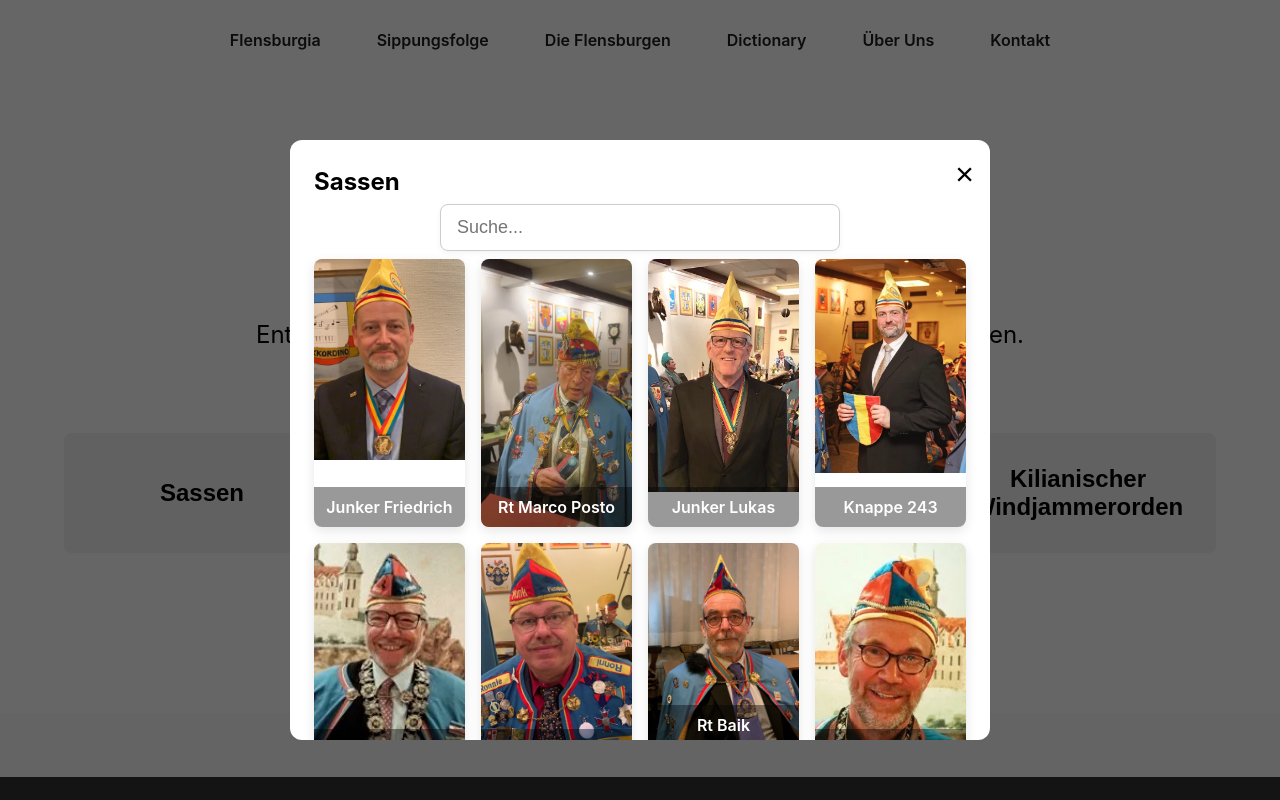
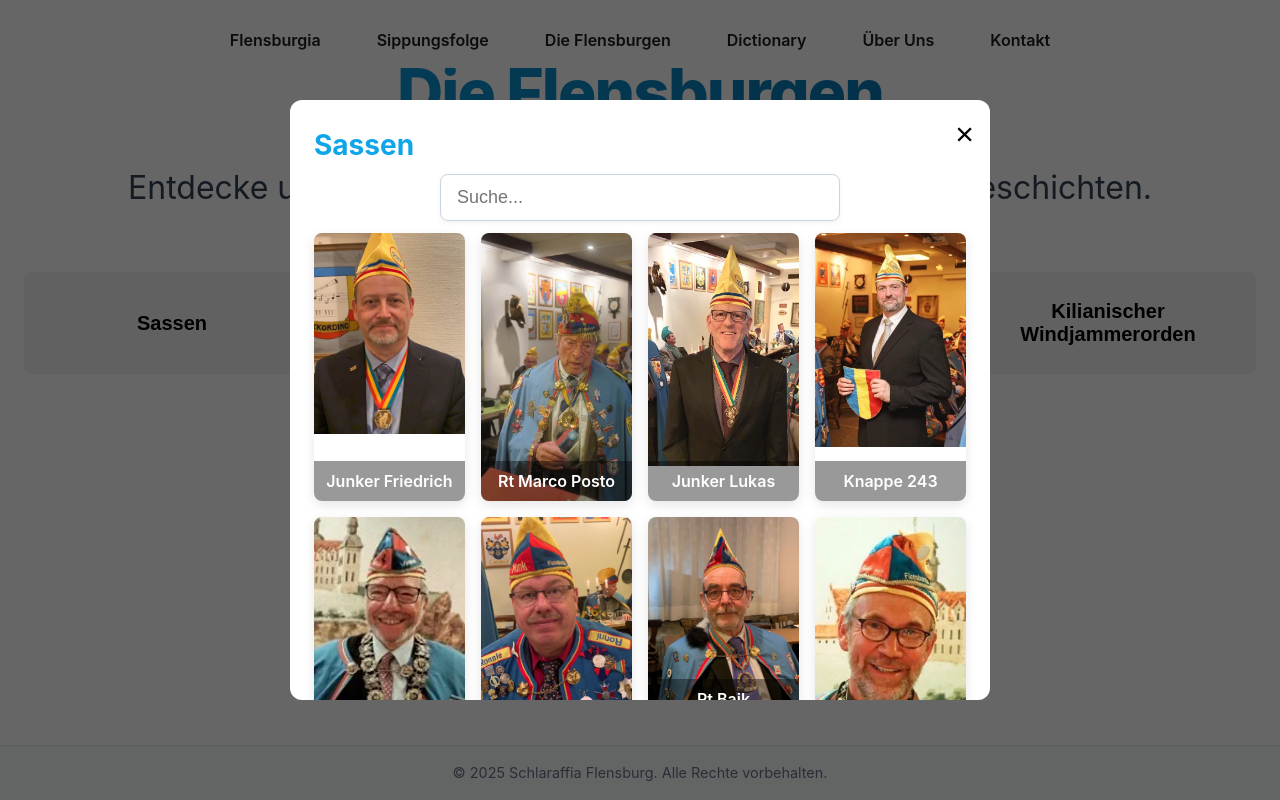
Before and after one commit to ptr03/Flensburgia-Web-Engineering, a Vue app: page /die-flensburgen in a window 1280 px wide. Both pictures are taken after a click on the button "Sassen". Shown: the top 800 px of the page. Built offline with nearby package versions, Linux system fonts and the light colour scheme.

Commit message:
Changed Die Flelsburgen.vue to fir the dictionary and the sippungsfolge

```diff
--- a/src/components/FlensburgenPage.vue
+++ b/src/components/FlensburgenPage.vue
@@ -1,5 +1,5 @@
 <template>
-  <div class="section flensburgen-page">
+  <div class="flensburgen-page">
     <!-- Hero Section -->
     <section class="hero-plain flense-hero">
       <div class="content-wrapper">
@@ -12,36 +12,58 @@
 
     <!-- Main Content -->
     <FlensburgenSection />
+
+    <!-- Footer -->
+    <footer class="site-footer">
+      © 2025 Schlaraffia Flensburg. Alle Rechte vorbehalten.
+    </footer>
   </div>
 </template>
 
 <script setup>
-import FlensburgenSection from './FlensburgenSection.vue'
+import FlensburgenSection from '../components/FlensburgenSection.vue'
 </script>
 
 <style scoped>
-/* Page Background */
 .flensburgen-page {
+  display: flex;
+  flex-direction: column;
+  min-height: 100vh;
   background: #ffffff;
 }
 
-/* Hero Section */
+/* Hier wird der Hero-Bereich etwas verkürzt, damit Buttons näher an der Beschreibung stehen */
 .flense-hero {
-  padding: clamp(3rem, 8vw, 5rem) 1.5rem;
+  display: flex;
+  align-items: center;
+  justify-content: center;
+  min-height: 30vh;
+  padding: 0 1.5rem;
   background: #ffffff;
-  text-align: center;
   opacity: 0;
   animation: fadeInUp 0.8s ease-out forwards;
+  overflow: visible; /* stellt sicher, dass nichts abgeschnitten wird */
 }
 
-/* Hero Title & Subtitle */
+.flense-hero .content-wrapper {
+  text-align: center;
+}
+
+/* Überschrift: mehr Zeilenhöhe und unteren Abstand hinzufügen, damit z.B. das "g" nicht abgeschnitten wird */
 .flense-hero .section-title {
   opacity: 0;
   animation: fadeInUp 0.8s ease-out forwards;
   animation-delay: 0.2s;
-  color: #000;
-  font-size: 3rem;
-  font-weight: 700;
+  font-size: clamp(2.5rem, 6vw, 4rem);
+  font-weight: 800;
+  letter-spacing: -0.03em;
+  line-height: 2;
+  margin: 0;
+  margin-bottom: 0.5rem;
+  background: linear-gradient(to right, #0ea5e9, #0369a1);
+  -webkit-background-clip: text;
+  background-clip: text;
+  -webkit-text-fill-color: transparent;
 }
 
 .flense-hero .section-subtitle {
@@ -49,11 +71,21 @@ import FlensburgenSection from './FlensburgenSection.vue'
   animation: fadeInUp 0.8s ease-out forwards;
   animation-delay: 0.4s;
   margin-top: 0.5rem;
-  color: #000;
-  font-size: 1.5rem;
+  color: #334155;
+  font-size: clamp(1.5rem, 3vw, 2rem);
 }
 
-/* Fade-In Keyframes */
+/* Footer immer unten anheften */
+.site-footer {
+  margin-top: auto;
+  background: #f8fafc;
+  text-align: center;
+  padding: 1rem;
+  font-size: 0.9rem;
+  color: #64748b;
+  border-top: 1px solid #e2e8f0;
+}
+
 @keyframes fadeInUp {
   from {
     opacity: 0;
--- a/src/components/FlensburgenSection.vue
+++ b/src/components/FlensburgenSection.vue
@@ -1,3 +1,4 @@
+<!-- src/components/FlensburgenSection.vue -->
 <template>
   <section class="flensburgen-section">
     <div class="category-grid">
@@ -33,7 +34,7 @@
 
           <!-- Sassen -->
           <div v-if="activeId === 'sassen'" class="modal-sassen">
-            <h2>Sassen</h2>
+            <h2 class="modal-title">Sassen</h2>
             <div class="search-wrapper">
               <input
                 v-model="search"
@@ -66,7 +67,7 @@
 
           <!-- Röde Grütt -->
           <div v-else-if="activeId === 'rode-gruett'" class="modal-text poem">
-            <h2>Röde Grütt</h2>
+            <h2 class="modal-title">Röde Grütt</h2>
             <div class="text-content" v-html="formattedRodeGruett"></div>
           </div>
 
@@ -75,7 +76,7 @@
             v-else-if="activeId === 'ehrenschlaraffen'"
             class="modal-ehrenschlaraffen"
           >
-            <h2>Erz- & Ehrenschlaraffen</h2>
+            <h2 class="modal-title">Erz- & Ehrenschlaraffen</h2>
             <div class="ehrenschlaraffen-grid">
               <img
                 v-for="fn in ['Erzschlaraffen-1920w.webp','Ehrenschlaraffen-1920w.webp']"
@@ -92,7 +93,7 @@
             v-else-if="activeId === 'kilianischer-windjammerorden'"
             class="modal-text modal-windjammer"
           >
-            <h2>Kilianischer Windjammerorden</h2>
+            <h2 class="modal-title">Kilianischer Windjammerorden</h2>
             <div class="text-content" v-html="formattedWindjammer"></div>
             <div class="download-links">
               <a
@@ -120,23 +121,19 @@
   </section>
 </template>
 
-
-
 <script setup>
-import rodeGruettText  from '../data/rodeGruetteText.md?raw'
-import windjammerText  from '../data/windjammerText.md?raw'
+import rodeGruettText from '../data/rodeGruetteText.md?raw'
+import windjammerText from '../data/windjammerText.md?raw'
 import { ref, computed, watch } from 'vue'
 import knights from '../data/flensburgen.json'
 
 import MarkdownIt from 'markdown-it'
 const md = new MarkdownIt()
 
-const formattedRodeGruett   = computed(() => md.render( rodeGruettText   ))
-const formattedWindjammer   = computed(() => md.render( windjammerText   ))
+const formattedRodeGruett = computed(() => md.render(rodeGruettText))
+const formattedWindjammer = computed(() => md.render(windjammerText))
 
-
-
-// Category definitions for buttons
+// Kategorien-Definitionen
 const categories = [
   { id: 'sassen', name: 'Sassen' },
   { id: 'rode-gruett', name: 'Röde Grütt' },
@@ -144,7 +141,7 @@ const categories = [
   { id: 'kilianischer-windjammerorden', name: 'Kilianischer Windjammerorden' }
 ]
 
-// Reactive state for which modal is open
+// Modal‐State
 const activeId = ref(null)
 const openModal = id => { activeId.value = id }
 const closeModal = () => {
@@ -152,11 +149,11 @@ const closeModal = () => {
   enlargedImage.value = null
 }
 
-// State for image zoom overlay
+// Bild‐Zoom
 const enlargedImage = ref(null)
 const enlargeImage = img => { enlargedImage.value = img }
 
-// Search input for Sassen knights
+// Suche für Sassen
 const search = ref('')
 const sassenKnights = computed(() =>
   knights.filter(
@@ -169,16 +166,13 @@ const filteredKnights = computed(() =>
   )
 )
 
-// Prevent body scroll when modal is open
+// Body scroll unterbinden, wenn Modal offen ist
 watch(activeId, val => {
   document.body.classList.toggle('modal-open', !!val)
 })
 
-// Vite import helper for images
-const imageModules = import.meta.glob(
-  '../assets/pictures/flensburgen/*',
-  { eager: true }
-)
+// Bilder‐Loader via Vite
+const imageModules = import.meta.glob('../assets/pictures/flensburgen/*', { eager: true })
 function getImage(filename) {
   const path = `../assets/pictures/flensburgen/${filename}`
   return imageModules[path]?.default || ''
@@ -186,10 +180,14 @@ function getImage(filename) {
 </script>
 
 <style scoped>
-/* -------------------- */
-/* Base & Buttons       */
-/* -------------------- */
-.flensburgen-section { background: #fff; }
+/* =========================== */
+/* Base & Buttons              */
+/* =========================== */
+.flensburgen-section {
+  flex: 1;
+  background: #ffffff;
+  padding: 2rem 1.5rem;
+}
 
 .category-grid {
   display: grid;
@@ -199,42 +197,40 @@ function getImage(filename) {
 }
 
 .category-button {
-  padding: 2rem 1.5rem;
+  padding: 1.75rem 1rem;
   background: #f3f4f6;
   border: none;
   border-radius: 8px;
-  font-size: 1.5rem;
+  font-size: 1.25rem;
   font-weight: 600;
   cursor: pointer;
   opacity: 0;
   transform: translateY(20px);
-  animation: fadeInUp .6s ease-out forwards;
+  animation: fadeInUp 0.6s ease-out forwards;
 }
-.category-button:nth-child(1) { animation-delay: 0.7s }
-.category-button:nth-child(2) { animation-delay: 0.8s }
-.category-button:nth-child(3) { animation-delay: 0.9s }
+.category-button:nth-child(1) { animation-delay: 0.6s }
+.category-button:nth-child(2) { animation-delay: 0.7s }
+.category-button:nth-child(3) { animation-delay: 0.8s }
+.category-button:nth-child(4) { animation-delay: 0.9s }
 .category-button:hover {
   background: #e0e0e0;
-  transform: scale(1.03);
+  transform: scale(1.02);
 }
 
-/* Prevent background scroll */
-body.modal-open { overflow: hidden }
-
-/* -------------------------- */
-/* Modal Overlay & Container  */
-/* -------------------------- */
+/* =========================== */
+/* Modal Overlay & Container   */
+/* =========================== */
 .modal-overlay {
   position: fixed;
   inset: 0;
-  background: rgba(0,0,0,0.6);
+  background: rgba(0, 0, 0, 0.6);
   display: flex;
   align-items: center;
   justify-content: center;
   z-index: 1000;
 }
 .modal-content {
-  background: #fff;
+  background: #ffffff;
   padding: 1.5rem;
   border-radius: 12px;
   width: 90%;
@@ -242,20 +238,16 @@ body.modal-open { overflow: hidden }
   max-height: 75vh;
   overflow-y: auto;
   position: relative;
-  margin-top: 10vh;
-  animation: zoomIn .4s ease;
-  color: black;
+  animation: zoomIn 0.4s ease-out;
+  color: #000000;
 }
 .modal-content.compact {
   max-width: fit-content;
   width: auto;
   padding: 1rem 1.5rem;
 }
-.category-button:nth-child(4) {
-  animation-delay: 1s;
-}
 
-/* Close button */
+/* Close Button */
 .btn-close {
   position: absolute;
   top: 1rem;
@@ -266,27 +258,26 @@ body.modal-open { overflow: hidden }
   cursor: pointer;
 }
 
-/* ---------------- */
-/* Fade & Zoom Keyframes */
-/* ---------------- */
+/* =========================== */
+/* Fade & Zoom Keyframes        */
+/* =========================== */
 @keyframes fadeInUp {
-  from { opacity: 0; transform: translateY(30px) }
-  to   { opacity: 1; transform: translateY(0) }
+  from { opacity: 0; transform: translateY(20px); }
+  to   { opacity: 1; transform: translateY(0); }
 }
 @keyframes zoomIn {
-  from { opacity: 0; transform: scale(.9) }
-  to   { opacity: 1; transform: scale(1) }
+  from { opacity: 0; transform: scale(0.9); }
+  to   { opacity: 1; transform: scale(1); }
 }
 @keyframes fadeIn {
-  from { opacity: 0; transform: scale(.95) }
-  to   { opacity: 1; transform: scale(1) }
+  from { opacity: 0; transform: scale(0.95); }
+  to   { opacity: 1; transform: scale(1); }
 }
 
-/* ------------------------------- */
-/* Modal Text (Röde Grütt Poem)   */
-/* ------------------------------- */
+/* =========================== */
+/* Modal Text (Röde Grütt)      */
+/* =========================== */
 .modal-text.poem .text-content {
-  display: block;
   text-align: center;
   white-space: pre-wrap;
   overflow-y: auto;
@@ -298,7 +289,6 @@ body.modal-open { overflow: hidden }
   font-size: 1rem;
   line-height: 1.5;
 }
-
 .modal-text.poem .text-content p:first-of-type::first-letter {
   float: left;
   font-size: 4rem;
@@ -306,13 +296,19 @@ body.modal-open { overflow: hidden }
   margin-right: 0.5rem;
   font-family: serif;
 }
-/* ---------------- */
-/* Sassen Modal     */
-/* ---------------- */
-.modal-sassen h2 { margin-bottom: .25rem }
+
+/* =========================== */
+/* Sassen Modal                */
+/* =========================== */
+.modal-sassen h2 {
+  margin-bottom: 0.5rem;
+  color: #0ea5e9; /* blau */
+  font-size: 1.75rem;
+  font-weight: 700;
+}
 
 .search-wrapper {
-  margin-bottom: .5rem;
+  margin-bottom: 0.75rem;
   display: flex;
   justify-content: center;
 }
@@ -320,17 +316,17 @@ body.modal-open { overflow: hidden }
 .search-bar {
   width: 100%;
   max-width: 400px;
-  padding: .75rem 1rem;
+  padding: 0.75rem 1rem;
   font-size: 1.125rem;
-  border: 1px solid #ccc;
+  border: 1px solid #cbd5e1;
   border-radius: 8px;
   box-shadow: 0 2px 5px rgba(0,0,0,0.05);
-  transition: border .3s, box-shadow .3s;
+  transition: border 0.3s, box-shadow 0.3s;
 }
 .search-bar:focus {
   outline: none;
-  border-color: #999;
-  box-shadow: 0 4px 8px rgba(0,0,0,0.1);
+  border-color: #3b82f6;
+  box-shadow: 0 4px 8px rgba(59, 130, 246, 0.1);
 }
 
 .sassen-grid {
@@ -343,7 +339,7 @@ body.modal-open { overflow: hidden }
   border-radius: 8px;
   overflow: hidden;
   box-shadow: 0 4px 12px rgba(0,0,0,0.1);
-  animation: fadeIn .3s ease-out;
+  animation: fadeIn 0.3s ease-out;
   display: flex;
   flex-direction: column;
   align-items: center;
@@ -353,7 +349,7 @@ body.modal-open { overflow: hidden }
   object-fit: contain;
   max-height: 300px;
   cursor: zoom-in;
-  transition: transform .3s;
+  transition: transform 0.3s;
 }
 .sassen-card:hover img { transform: scale(1.05) }
 .sassen-name {
@@ -361,8 +357,8 @@ body.modal-open { overflow: hidden }
   bottom: 0;
   width: 100%;
   background: rgba(0,0,0,0.4);
-  color: #fff;
-  padding: .5rem;
+  color: #ffffff;
+  padding: 0.5rem;
   text-align: center;
   font-weight: 600;
   font-size: 1rem;
@@ -377,9 +373,9 @@ body.modal-open { overflow: hidden }
 }
 .sassen-card.single img { max-height: 50vh }
 
-/* ------------------------------- */
-/* Erz- & Ehrenschlaraffen Modal   */
-/* ------------------------------- */
+/* =========================== */
+/* Erz- & Ehrenschlaraffen Modal */
+/* =========================== */
 .ehrenschlaraffen-grid {
   display: grid;
   grid-template-columns: 1fr 1fr;
@@ -398,7 +394,7 @@ body.modal-open { overflow: hidden }
 /* Transition-group fade */
 .fade-list-enter-active,
 .fade-list-leave-active {
-  transition: all .3s ease;
+  transition: all 0.3s ease;
 }
 .fade-list-enter-from,
 .fade-list-leave-to {
@@ -407,16 +403,16 @@ body.modal-open { overflow: hidden }
 }
 .fade-enter-active,
 .fade-leave-active {
-  transition: opacity .3s ease;
+  transition: opacity 0.3s ease;
 }
 .fade-enter-from,
 .fade-leave-to {
   opacity: 0;
 }
 
-/* -------------------- */
-/* Image Zoom Overlay   */
-/* -------------------- */
+/* =========================== */
+/* Image Zoom Overlay           */
+/* =========================== */
 .image-zoom {
   position: fixed;
   inset: 0;
@@ -432,11 +428,15 @@ body.modal-open { overflow: hidden }
   border-radius: 12px;
   box-shadow: 0 10px 30px rgba(0,0,0,0.4);
 }
+
+/* =========================== */
+/* Kilianischer Windjammerorden */
+/* =========================== */
 .modal-windjammer p:first-of-type::first-letter {
   float: left;
   font-size: 3rem;
   line-height: 1;
-  margin-right: .5rem;
+  margin-right: 0.5rem;
   font-family: serif;
 }
 
@@ -462,7 +462,7 @@ body.modal-open { overflow: hidden }
 }
 
 .modal-windjammer li {
-  margin-bottom: .5rem;
+  margin-bottom: 0.5rem;
 }
 
 .modal-windjammer .text-content p {
@@ -481,7 +481,7 @@ body.modal-open { overflow: hidden }
 .btn-download {
   padding: 0.75rem 1.25rem;
   background: #0056a6;
-  color: #fff;
+  color: #ffffff;
   text-decoration: none;
   border-radius: 6px;
   font-weight: 600;
@@ -491,4 +491,8 @@ body.modal-open { overflow: hidden }
   background: #003f7d;
 }
 
+/* Prevent background scroll */
+body.modal-open {
+  overflow: hidden;
+}
 </style>
```
